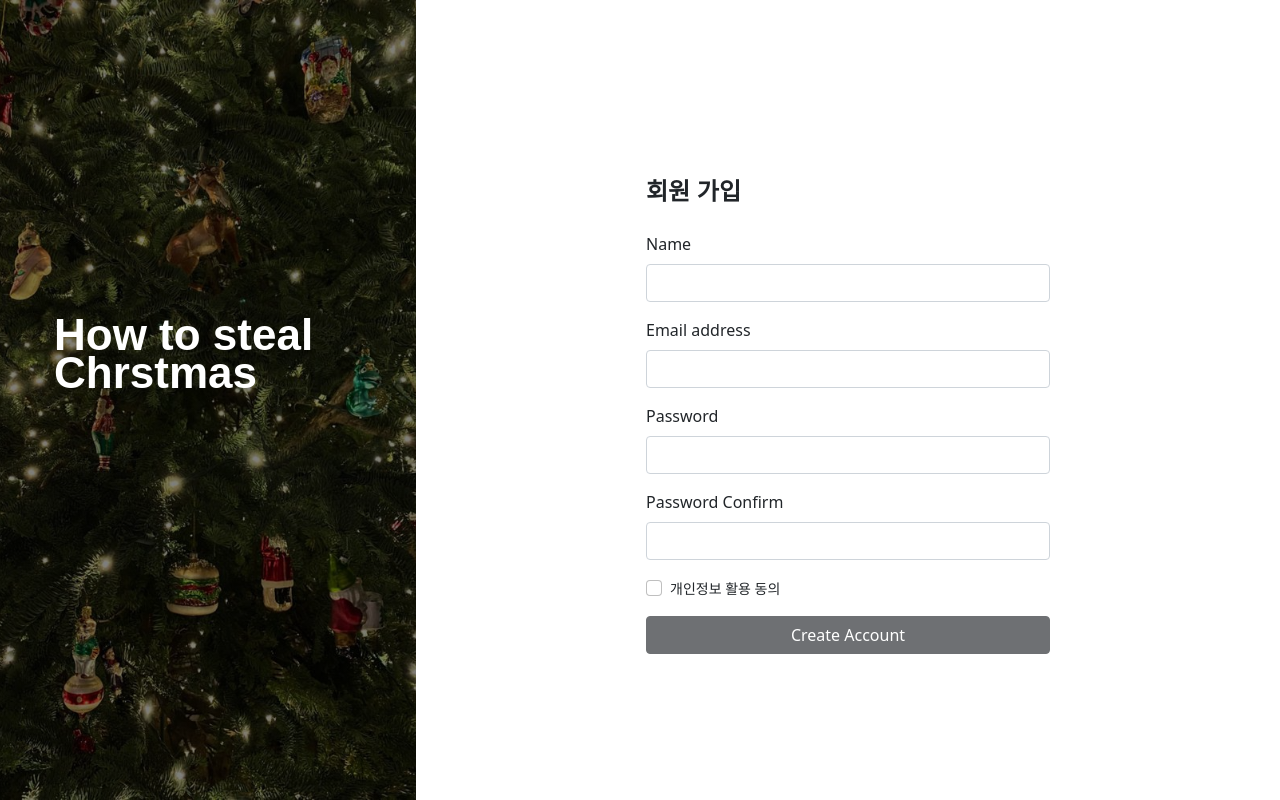
After one commit to How-to-steal-Christmas/how-to-steal-christmas, a Flask app: page /register in a window 1280 px wide. The commit adds this page. Run offline with Flask 2, Linux system fonts and the light colour scheme; some web fonts are replaced.

Commit message:
Feat Login, Register function

```diff
--- a/app.py
+++ b/app.py
@@ -1,11 +1,75 @@
+import certifi
 from flask import Flask, render_template, jsonify, request, session, redirect, url_for
+import jwt
+import datetime
+import hashlib
 app = Flask(__name__)
 
 from pymongo import MongoClient
+ca = certifi.where()
+client = MongoClient("mongodb+srv://jominuk:alsdnr1549-@cluster0.pto4r2x.mongodb.net/?retryWrites=true&w=majority")
+db = client.sparta
 
+SECRET_KEY = 'tree'
 @app.route('/')
 def home():
-   return render_template('main.html')
+    token_receive = request.cookies.get('mytoken')
+    try:
+        payload = jwt.decode(token_receive, SECRET_KEY, algorithms=['HS256'])
+        user_info = db.user.find_one({"id": payload['id']})
+
+        return render_template('index.html')
+    except jwt.ExpiredSignatureError:
+        return redirect(url_for("login", msg="로그인 시간이 만료되었습니다."))
+    except jwt.exceptions.DecodeError:
+        return redirect(url_for("login", msg="로그인 정보가 존재하지 않습니다."))
+
+@app.route('/login')
+def login():
+   return render_template('login.html')
+
+@app.route('/register')
+def register():
+   return render_template('register.html')
+
+#################################
+##  로그인을 위한 API             ##
+#################################
+@app.route('/user/login', methods=["POST"])
+def user_login():
+    user_email = request.form['email_give']
+    user_password = request.form['password_give']
+
+    pw_hash = hashlib.sha256(user_password.encode('utf-8')).hexdigest()
+
+    result = db.user.find_one({'email': user_email, 'password': pw_hash})
+    print(result)
+    # print(user_password, user_email)
+
+    if result is not None:
+
+        payload = {
+            'id': user_email,
+            'exp': datetime.datetime.utcnow() + datetime.timedelta(seconds=5)
+        }
+        print(payload)
+        token = jwt.encode(payload, SECRET_KEY, algorithm='HS256')
+        print(token)
+        return jsonify({'result': 'success', 'token': token})
+    else:
+        return jsonify({'result': 'fail', 'msg': '아이디/비밀번호가 존재하지 않습니다.'})
+
+@app.route('/user/register', methods=["POST"])
+def user_register():
+    username_receive = request.form['username_give']
+    email_receive = request.form['email_give']
+    pw_receive = request.form['pw_give']
+
+    pw_hash = hashlib.sha256(pw_receive.encode('utf-8')).hexdigest()
+    print(username_receive, email_receive, pw_receive)
+    db.user.insert_one({'email': email_receive, 'password': pw_hash, 'username': username_receive})
+
+    return jsonify({'result': 'success'})
 
 if __name__ == '__main__':
    app.run('0.0.0.0', port=5000, debug=True)
--- /dev/null
+++ b/static/register.css
@@ -0,0 +1,123 @@
+@import url('https://fonts.cdnfonts.com/css/billabong');
+html, body {
+  margin: 0;
+  height: 100%;
+}
+
+.auth-sidebar header {
+  font-family: 'Billabong', sans-serif;
+  font-size: 34px;
+  padding: 30px 34px 30px;
+}
+
+
+.auth-sidebar {
+  position: relative;
+  color: #000;
+}
+
+.auth-sidebar {
+  max-width: 416px;
+  margin: 0 auto;
+  padding: 48px 20px 0;
+  text-align: left;
+  color: inherit;
+  font: bold 32px/38px "Haas Grot Text R Web", "Helvetica Neue", Helvetica, Arial, sans-serif;
+}
+
+.content {
+  width: 100%;
+}
+
+auth-sidebar-content, .auth-content {
+  width: 100%;
+  max-width: 514px;
+  margin: auto;
+}
+
+main {
+  margin: 0 auto;
+  padding: 0 20px;
+}
+
+h2 {
+  margin-bottom: 26px;
+  font: bold 24px/29px "Haas Grot Text R Web", "Helvetica Neue", Helvetica, Arial, sans-serif;
+}
+
+form > .btn {
+  display: block;
+  width: 100%;
+}
+
+#sign-up {
+  text-align: center;
+  margin-top: 16px;
+  font-size: 14px;
+}
+
+.hide {
+  display: none;
+}
+
+@media (min-width: 960px) {
+
+  .auth-sidebar header {
+    font-size: 44px;
+    padding: 0px 34px 140px;
+  }
+
+  .main-container {
+    display: flex;
+    height: 100%;
+    flex-direction: row;
+    overflow: hidden;
+  }
+
+  .auth-sidebar {
+    display: flex;
+    align-items: center;
+    padding-right: 30px;
+    color: white;
+    flex-grow: 0;
+    width: 450px;
+
+    background-image: linear-gradient(0deg, rgba(0, 0, 0, 0.5), rgba(0, 0, 0, 0.5)), url('../static/image/christmastree.jpeg');
+    background-position: center;
+    background-size: cover;
+  }
+
+  .content {
+    display: -ms-flexbox;
+    display: flex;
+    -ms-flex: 1;
+    flex: 1;
+    -ms-flex-direction: column;
+    flex-direction: column;
+    overflow: auto;
+  }
+
+  auth-sidebar-content, .auth-content {
+    margin: 0;
+    padding: 30px 55px 0;
+  }
+
+  main {
+    display: -ms-flexbox;
+    display: flex;
+    -ms-flex-positive: 1;
+    flex-grow: 1;
+    -ms-flex-align: center;
+    align-items: center;
+    -ms-flex-pack: center;
+    justify-content: center;
+    margin: 0;
+    padding: 0;
+  }
+}
+
+@media (min-width: 1100px) {
+  .auth-sidebar {
+    width: 514px;
+  }
+}
--- /dev/null
+++ b/static/register.js
@@ -0,0 +1,23 @@
+function register() {
+
+    let username = $('#username').val()
+    let email = $('#email').val()
+    let password = $('#password').val()
+
+    console.log(username, email, password);
+    $.ajax({
+        type: "POST",
+        url: "/user/register",
+        data: {username_give: username, email_give: email, pw_give: password},
+        success: function (response) {
+            console.log(response)
+            if (response['result'] === 'success') {
+                alert("회원가입 성공!");
+                window.location.href = '/login'
+            } else {
+                alert("회원가입 실패")
+                window.location.reload();
+            }
+        }
+    });
+}
--- /dev/null
+++ b/static/validation.js
@@ -0,0 +1,98 @@
+let elInputUsername = document.querySelector('#username')
+let elInputEmail = document.querySelector('#email')
+let elInputPassword = document.querySelector('#password')
+let elInputPasswordConfirm = document.querySelector('#password-confirm')
+let elJoinbutton = document.querySelector('#register-button')
+
+let elFailuremessage = document.querySelector('.failure-message')
+let elSuccessmessage = document.querySelector('.success-message')
+let elFailurePwmessage = document.querySelector('.failure-password-message')
+let elSuccessmMailmessage = document.querySelector('.success-mail-message')
+let elFailureMailmessage = document.querySelector('.failure-mail-message')
+let elMismatchmessage = document.querySelector('.mismatch-message')
+
+elJoinbutton.disabled = true;
+
+// Validation Check
+const IsValidateEmail = (elInputEmail) => {
+    return /^[A-Za-z0-9.\-_]+@([A-Za-z0-9-]+\.)+[A-Za-z]{2,6}$/.test(elInputEmail)
+} // E-mail 양식 검증
+const IsValidateName = (elInputUsername) => {
+    return /^[a-zA-Zㄱ-힣0-9-_.]{2,12}$/.test(elInputUsername)
+} // 한글, 영문, 특수문자 (- _ .) 포함한 2 ~ 12글자 닉네임
+const IsValidatePw = (elInputPassword) => {
+    return /^(?=.*[A-Za-z])(?=.*\d)(?=.*[@$!%*#?&])[A-Za-z\d@$!%*#?&]{8,}$/.test(elInputPassword)
+} // 최소 8 자, 하나 이상의 문자, 하나의 숫자 및 하나의 특수 문자 정규식
+
+
+elInputUsername.onkeyup = function () {
+    if (isMoreThan2Length(elInputUsername.value) && /^[a-zA-Zㄱ-힣0-9-_.]{2,12}$/.test(elInputUsername.value)) {
+        elSuccessmessage.classList.remove('hide')
+        elFailuremessage.classList.add('hide')
+    } else {
+        elSuccessmessage.classList.add('hide')
+        elFailuremessage.classList.remove('hide')
+    }
+}
+
+elInputEmail.onkeyup = function () {
+    if (/^[A-Za-z0-9.\-_]+@([A-Za-z0-9-]+\.)+[A-Za-z]{2,6}$/.test(elInputEmail.value)){
+        elSuccessmMailmessage.classList.remove('hide')
+        elFailureMailmessage.classList.add('hide')
+    } else {
+        elSuccessmMailmessage.classList.add('hide')
+        elFailureMailmessage.classList.remove('hide')
+    }
+}
+
+elInputPassword.onkeyup = function () {
+    if (checkSpace(elInputPassword.value)){
+        elFailurePwmessage.classList.remove('hide')
+    } else {
+        elFailurePwmessage.classList.add('hide')
+    }
+}
+
+elInputPasswordConfirm.onkeyup = function () {
+    if (isMatch(elInputPassword.value, elInputPasswordConfirm.value)) {
+        elMismatchmessage.classList.add('hide')
+    } else {
+        elMismatchmessage.classList.remove('hide')
+    }
+}
+
+elInputUsername.addEventListener('keyup', button)
+elInputPassword.addEventListener('keyup', button)
+elInputPasswordConfirm.addEventListener('keyup', button)
+
+//비밀번호 값과 비밀번호 확인값이 일치하는지 판별하는 함수
+function isMatch(password1, password2) {
+    if (password1 === password2) {
+        return true;
+    } else {
+        return false;
+    }
+}
+
+function isMoreThan2Length(value) {
+    return value.length >= 2
+}
+
+function button() {
+    switch (!(elInputUsername.value && elInputPassword.value && elInputPasswordConfirm.value)) {
+        case true :
+            elJoinbutton.disabled = true;
+            break;
+        case false :
+            elJoinbutton.disabled = false;
+            break;
+    }
+}
+
+function checkSpace(str) {
+    if (str.search(/\s/) != -1) {
+        return true;
+    } else {
+        return false;
+    }
+}
--- a/templates/main.html
+++ b/templates/main.html
@@ -11,6 +11,7 @@
   <title>How to steal Christmas</title>
 </head>
 <body>
-  <h1>메인 페이지 입니다.</h1>
+<h1>메인 페이지 입니다.</h1>
+
 </body>
 </html>
--- /dev/null
+++ b/templates/register.html
@@ -0,0 +1,68 @@
+<!DOCTYPE html>
+<html lang="en">
+<head>
+  <meta charset="UTF-8">
+  <meta name="viewport" content="width=device-width,initial-scale=1">
+  <link href="https://cdn.jsdelivr.net/npm/bootstrap@5.0.2/dist/css/bootstrap.min.css" rel="stylesheet"
+        integrity="sha384-EVSTQN3/azprG1Anm3QDgpJLIm9Nao0Yz1ztcQTwFspd3yD65VohhpuuCOmLASjC" crossorigin="anonymous">
+  <script src="https://ajax.googleapis.com/ajax/libs/jquery/3.5.1/jquery.min.js"></script>
+  <script src="https://cdn.jsdelivr.net/npm/bootstrap@5.0.2/dist/js/bootstrap.bundle.min.js"
+          integrity="sha384-MrcW6ZMFYlzcLA8Nl+NtUVF0sA7MsXsP1UyJoMp4YLEuNSfAP+JcXn/tWtIaxVXM"
+          crossorigin="anonymous"></script>
+  <title>Register</title>
+  <!-- defer 에 대해 WIL 작성-->
+  <script src="../static/validation.js" defer></script>
+  <script src="../static/register.js" defer></script>
+  <link rel="stylesheet" type="text/css" href="../static/register.css">
+</head>
+<body>
+<div class="main-container">
+  <section class="auth-sidebar">
+    <div class="auth-sidebar-content">
+      <header>How to steal Chrstmas</header>
+    </div>
+  </section>
+  <section class="content">
+    <main>
+      <div class="auth-content">
+        <h2>회원 가입</h2>
+        <form>
+
+          <div class="mb-3">
+            <label for="InputName1" class="form-label">Name</label>
+            <input type="text" id="username" class="form-control" aria-describedby="nameHelp">
+            <div class="failure-message hide" style="color:red; font-size:14px; margin-top:4px;">한글, 영문, 특수문자 -,_,. 포함한 2 ~ 12글자로 만들어주세요.</div>
+            <div class="success-message hide" style="color:blue; font-size:14px; margin-top:4px;">사용할 수 있는 이름입니다.</div>
+          </div>
+
+          <div class="mb-3">
+            <label for="InputEmail1" class="form-label">Email address</label>
+            <input type="email" id="email" class="form-control" aria-describedby="emailHelp">
+            <div class="success-mail-message hide" style="color:blue; font-size:14px; margin-top:4px;">유효한 이메일 입니다.</div>
+            <div class="failure-mail-message hide" style="color:red; font-size:14px; margin-top:4px;">유효하지 않은 이메일 입니다.</div>
+          </div>
+
+          <div class="mb-3">
+            <label for="InputPassword1" class="form-label">Password</label>
+            <input type="password" id="password" class="form-control">
+            <div class="failure-password-message hide" style="color:blue; font-size:14px; margin-top:4px;">공백 없는 비밀번호를 입력하세요.</div>
+          </div>
+
+          <div class="mb-3">
+            <label for="InputPasswordConfirm1" class="form-label">Password Confirm</label>
+            <input type="password" id="password-confirm" class="form-control">
+            <div class="mismatch-message hide" style="color:red; font-size:14px; margin-top:4px;">두 비밀번호가 일치하지 않습니다.</div>
+          </div>
+
+          <div class="mb-3 form-check">
+            <input type="checkbox" id="check" class="form-check-input">
+            <label style="font-size:14px;" class="form-check-label" for="Check1">개인정보 활용 동의</label>
+          </div>
+          <button type="button" onclick="register()" id="register-button" class="btn btn-dark">Create Account</button>
+        </form>
+      </div>
+    </main>
+  </section>
+</div>
+</body>
+</html>
```
Also changed, not shown: static/login.css (added, +120 -0 lines), static/login.js (added, +19 -0 lines), templates/login.html (added, +45 -0 lines), static/image/christmastree.jpeg (added).
